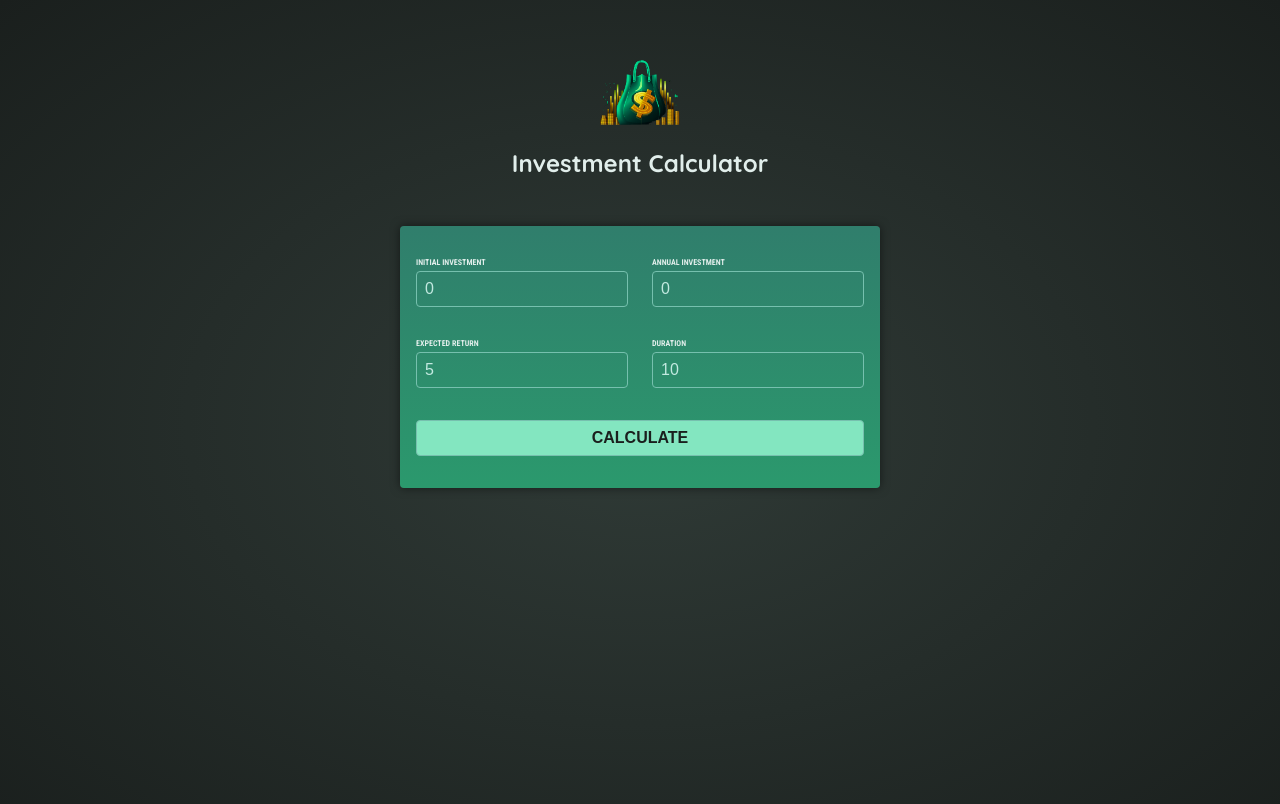
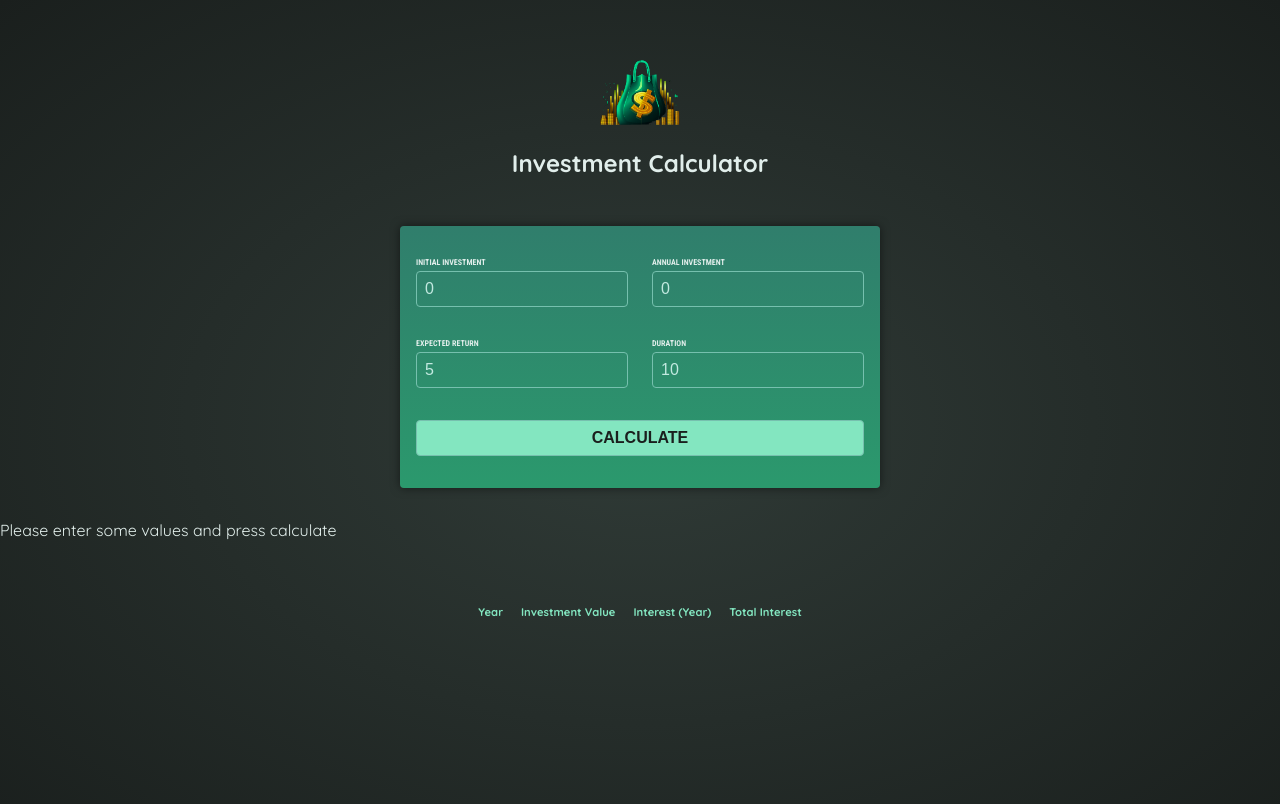
Before and after one commit to OscarAleDev95/angularMaxCourse2, an Angular app: page / in a window 1280 px wide. Shown: the top 804 px of the page. Built offline with nearby package versions, Linux system fonts and the light colour scheme.

Commit message:
Changes for investment component

```diff
--- a/src/app/app.component.html
+++ b/src/app/app.component.html
@@ -2,3 +2,5 @@
 <app-user-input
   (calculate)="calculateInvestmentResults($event)"
 ></app-user-input>
+
+<app-investment-results [results]="resultsData"></app-investment-results>
--- a/src/app/app.component.ts
+++ b/src/app/app.component.ts
@@ -2,14 +2,24 @@ import { Component } from "@angular/core";
 import { HeaderComponent } from "./header/header.component";
 import { UserInputComponent } from "./user-input/user-input.component";
 import { InvestmentInput } from "./investment-input.model";
+import { InvestmentResultsComponent } from "./investment-results/investment-results.component";
 
 @Component({
   selector: "app-root",
   standalone: true,
   templateUrl: "./app.component.html",
-  imports: [HeaderComponent, UserInputComponent],
+  imports: [HeaderComponent, UserInputComponent, InvestmentResultsComponent],
 })
 export class AppComponent {
+  resultsData?: {
+    year: number;
+    interest: number;
+    valueEndOfYear: number;
+    annualInvestment: number;
+    totalInterest: number;
+    totalAmountInvested: number;
+  }[];
+
   calculateInvestmentResults(data: InvestmentInput) {
     const { initialInvestment, duration, expectedReturn, annualInvestment } =
       data;
@@ -32,7 +42,8 @@ export class AppComponent {
       });
     }
 
-    console.log("Annual data", annualData);
+    this.resultsData = annualData;
+    // console.log("Annual data", annualData);
     // return annualData;
   }
 }
--- a/src/app/investment-results/investment-results.component.html
+++ b/src/app/investment-results/investment-results.component.html
@@ -1 +1,13 @@
-<p>investment-results works!</p>
+<p>Please enter some values and press calculate</p>
+
+<table>
+  <thead>
+    <tr>
+      <th>Year</th>
+      <th>Investment Value</th>
+      <th>Interest (Year)</th>
+      <th>Total Interest</th>
+    </tr>
+  </thead>
+  <tbody></tbody>
+</table>
```
Also changed, not shown: src/app/investment-results/investment-results.component.ts (+21 -4 lines).
